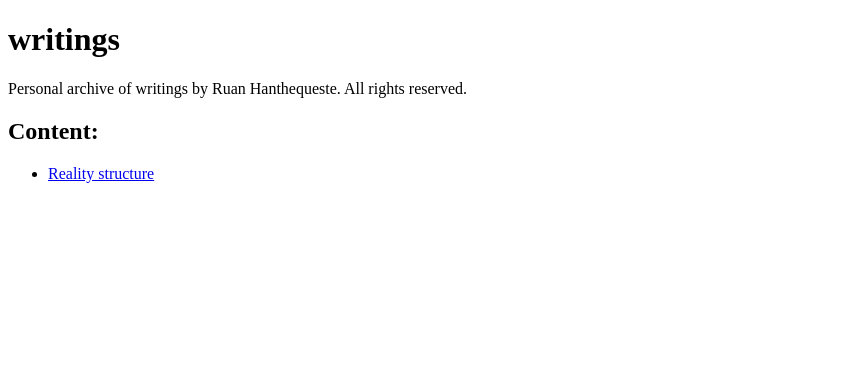
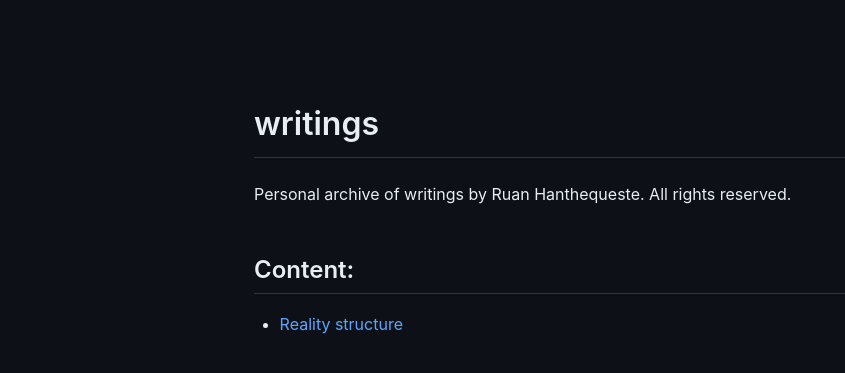
Before and after one commit to ruanfh/writings, a Jekyll site: the page built from README.md, in a window 1280 px wide. Shown: the top 373 px of the page, without its empty margins (0-845 px from the left). Built offline with Jekyll 4.4.1, drawn with Linux system fonts in a browser that asks for light colours.

Commit message:
dark theme

```diff
--- a/_includes/head-custom.html
+++ b/_includes/head-custom.html
@@ -3,10 +3,9 @@
 
   mermaid.initialize({
     startOnLoad: false,
-    theme: 'default'   // change to 'dark', 'neutral', 'forest', or 'base' if you want
+    theme: 'dark'          // matches the dark theme
   });
 
-  // Convert Jekyll’s <code class="language-mermaid"> into real Mermaid diagrams
   document.querySelectorAll('pre > code.language-mermaid').forEach(code => {
     const pre = code.parentElement;
     const div = document.createElement('div');
@@ -19,15 +18,165 @@
 </script>
 
 <style>
-  /* Optional: make the diagrams look cleaner */
-  pre:has(code.language-mermaid),
-  code.language-mermaid {
-    background: transparent !important;
-    border: none !important;
-    padding: 0 !important;
+  :root {
+    --bg: #0d1117;
+    --bg-secondary: #161b22;
+    --text: #e6edf3;
+    --text-muted: #8b949e;
+    --border: #30363d;
+    --accent: #58a6ff;
+    --code-bg: #161b22;
   }
+
+  * {
+    box-sizing: border-box;
+  }
+
+  body {
+    margin: 0;
+    padding: 0;
+    font-family: -apple-system, BlinkMacSystemFont, "Segoe UI", Helvetica, Arial, sans-serif;
+    background-color: var(--bg);
+    color: var(--text);
+    line-height: 1.6;
+    font-size: 16px;
+  }
+
+  main {
+    max-width: 820px;
+    margin: 0 auto;
+    padding: 2.5rem 1.5rem 4rem;
+  }
+
+  /* Typography */
+  h1, h2, h3, h4, h5, h6 {
+    color: var(--text);
+    margin-top: 2em;
+    margin-bottom: 0.75em;
+    font-weight: 600;
+    line-height: 1.25;
+  }
+
+  h1 {
+    font-size: 2rem;
+    border-bottom: 1px solid var(--border);
+    padding-bottom: 0.4em;
+  }
+
+  h2 {
+    font-size: 1.5rem;
+    border-bottom: 1px solid var(--border);
+    padding-bottom: 0.3em;
+  }
+
+  h3 {
+    font-size: 1.25rem;
+  }
+
+  p {
+    margin: 1em 0;
+  }
+
+  a {
+    color: var(--accent);
+    text-decoration: none;
+  }
+
+  a:hover {
+    text-decoration: underline;
+  }
+
+  /* Lists */
+  ul, ol {
+    padding-left: 1.6em;
+  }
+
+  li {
+    margin: 0.35em 0;
+  }
+
+  /* Code blocks */
+  pre {
+    background: var(--code-bg);
+    border: 1px solid var(--border);
+    border-radius: 8px;
+    padding: 1rem 1.2rem;
+    overflow-x: auto;
+    font-size: 0.9em;
+    line-height: 1.45;
+  }
+
+  code {
+    font-family: ui-monospace, SFMono-Regular, "SF Mono", Menlo, Consolas, monospace;
+    font-size: 0.9em;
+  }
+
+  :not(pre) > code {
+    background: var(--code-bg);
+    padding: 0.2em 0.4em;
+    border-radius: 6px;
+    border: 1px solid var(--border);
+  }
+
+  /* Mermaid */
   .mermaid {
+    background: var(--bg-secondary);
+    border: 1px solid var(--border);
+    border-radius: 10px;
+    padding: 1.5rem;
+    margin: 2rem 0;
     text-align: center;
-    margin: 2rem 0;
+    overflow-x: auto;
+  }
+
+  /* Tables */
+  table {
+    width: 100%;
+    border-collapse: collapse;
+    margin: 1.5em 0;
+  }
+
+  th, td {
+    border: 1px solid var(--border);
+    padding: 0.6em 0.9em;
+    text-align: left;
+  }
+
+  th {
+    background: var(--bg-secondary);
+  }
+
+  /* Blockquotes */
+  blockquote {
+    border-left: 4px solid var(--border);
+    margin: 1.5em 0;
+    padding: 0.5em 1.2em;
+    color: var(--text-muted);
+    background: var(--bg-secondary);
+    border-radius: 0 6px 6px 0;
+  }
+
+  /* Horizontal rule */
+  hr {
+    border: none;
+    border-top: 1px solid var(--border);
+    margin: 2.5em 0;
+  }
+
+  /* Images */
+  img {
+    max-width: 100%;
+    border-radius: 8px;
+  }
+
+  /* Responsive */
+  @media (max-width: 600px) {
+    main {
+      padding: 1.5rem 1rem 3rem;
+    }
+
+    h1 {
+      font-size: 1.7rem;
+    }
   }
 </style>
```
